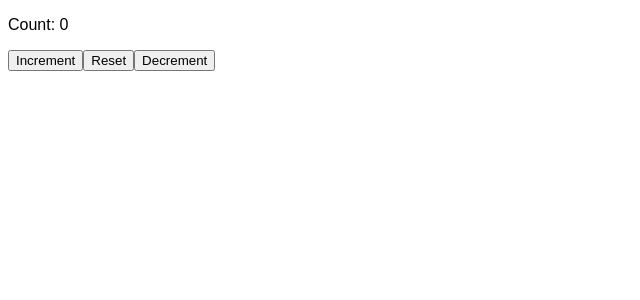
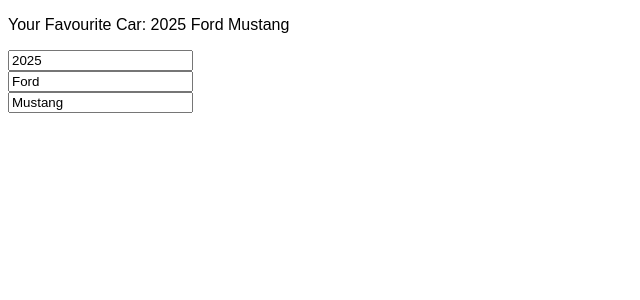
Before and after one commit to DhoniPraneeth/React, a React (Vite) app: page / in a window 1280 px wide. Shown: the top 300 px of the page, without its empty margins (0-640 px from the left). Built offline with nearby package versions, Linux system fonts and the light colour scheme.

Commit message:
Update objects in state

```diff
--- a/src/App.jsx
+++ b/src/App.jsx
@@ -1,7 +1,8 @@
-import Counter from "./Counter";
+import Car from "./Car";
+
 function App() {
    return (
-      <Counter/>
+      <Car/>
    );
 }
 export default App
--- /dev/null
+++ b/src/Car.jsx
@@ -0,0 +1,16 @@
+import React,{useState} from 'react';
+function Car(){
+    const [car,setCar]=useState({year: 2025,
+                                make: "Ford",
+                                model: "Mustang"});
+    const handleCarYear=(event)=>setCar(c=>({...c,year: event.target.value}));
+    const handleCarMake=(event)=>setCar(c=>({...c,make: event.target.value}));
+    const handleCarModel=(event)=>setCar(c=>({...c,model: event.target.value}));
+    return (<>
+            <p>Your Favourite Car: {car.year} {car.make} {car.model}</p>
+            <input type="number" value={car.year} onChange={handleCarYear}></input><br></br>
+            <input type="text" value={car.make} onChange={handleCarMake}></input><br></br>
+            <input type="text" value={car.model} onChange={handleCarModel}></input>
+            </>);
+}
+export default Car
```
